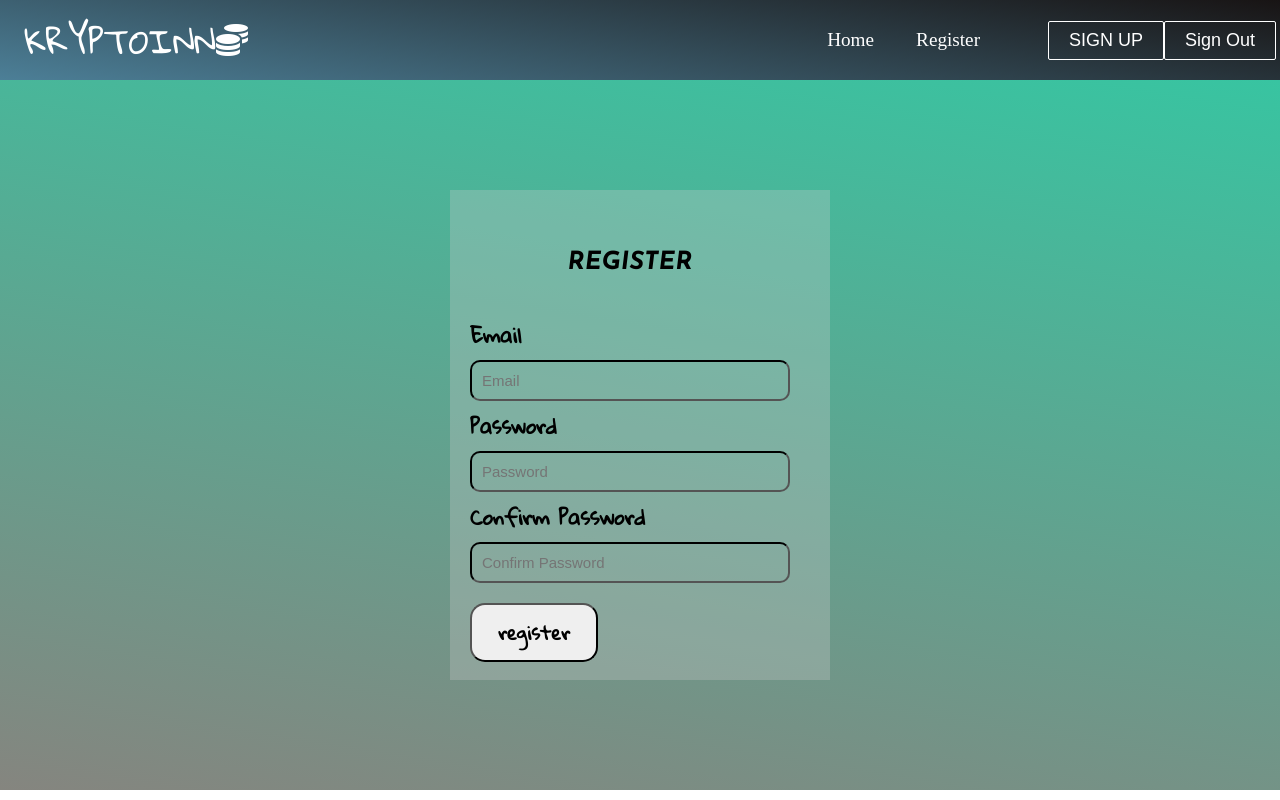
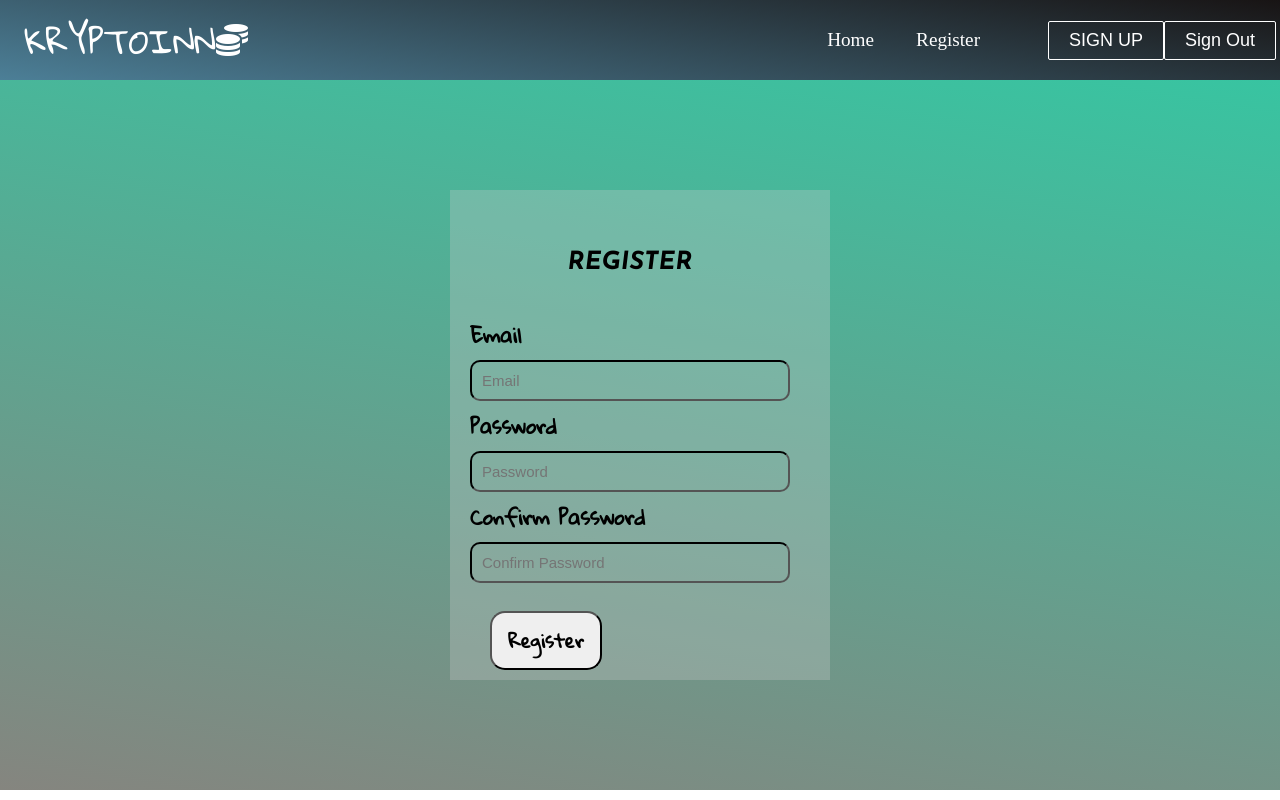
Before and after one commit to sarojrajs/cryptonin, a React (Create React App) app: page /register in a window 1280 px wide. Built offline with nearby package versions, Linux system fonts and the light colour scheme; the HTML template or start-up script is replaced by a standard one; a web font is replaced by a local one.

Commit message:
Till working register page

```diff
--- a/src/components/pages/Register.js
+++ b/src/components/pages/Register.js
@@ -32,20 +32,36 @@ function Register() {
     }
 
     return (
-      <div className='Register'>
+      <li className='Register'>
         <div className="login">
-            <h1>REGISTER </h1>
+        <h1>REGISTER </h1>
+            <div className="email-container">
                 <p>Email</p>
-                <input type='email' placeholder='Email' value={email} onChange={(e)=>{setEmail(e.target.value)}}/>
+                <input type='email' placeholder='Email' value={email} onChange={(e)=>{
+                setEmail(e.target.value)
+                }}/>
+
+            <div classname="password-container">
                 <p>Password</p>
-                <input type='password' placeholder='Password' value={password} onChange={(e)=>{setPassword(e.target.value)}}/>
+                <input type='password' placeholder='Password'
+                    value={password} onChange={(e)=>{
+                    setPassword(e.target.value)
+                    }}
+                />
+
+            <div>
                 <p>Confirm Password</p>
                 <input type='password' placeholder='Confirm Password' value={confirmPassword} onChange={(e)=>{
-                    setConfirmPassword(e.target.value)}}/>
-                <button type="register">register</button>
+                    setConfirmPassword(e.target.value)
+                }}/>
+            </div>
+            </div>
+            </div>
+            <div className="btn">
+            <button onClick={registerHandler}>Register</button>
             </div>
         </div>
-
+        </li>
     )
 }
 
```
Also changed, not shown: src/components/pages/Register.css (line endings or trailing spaces).
